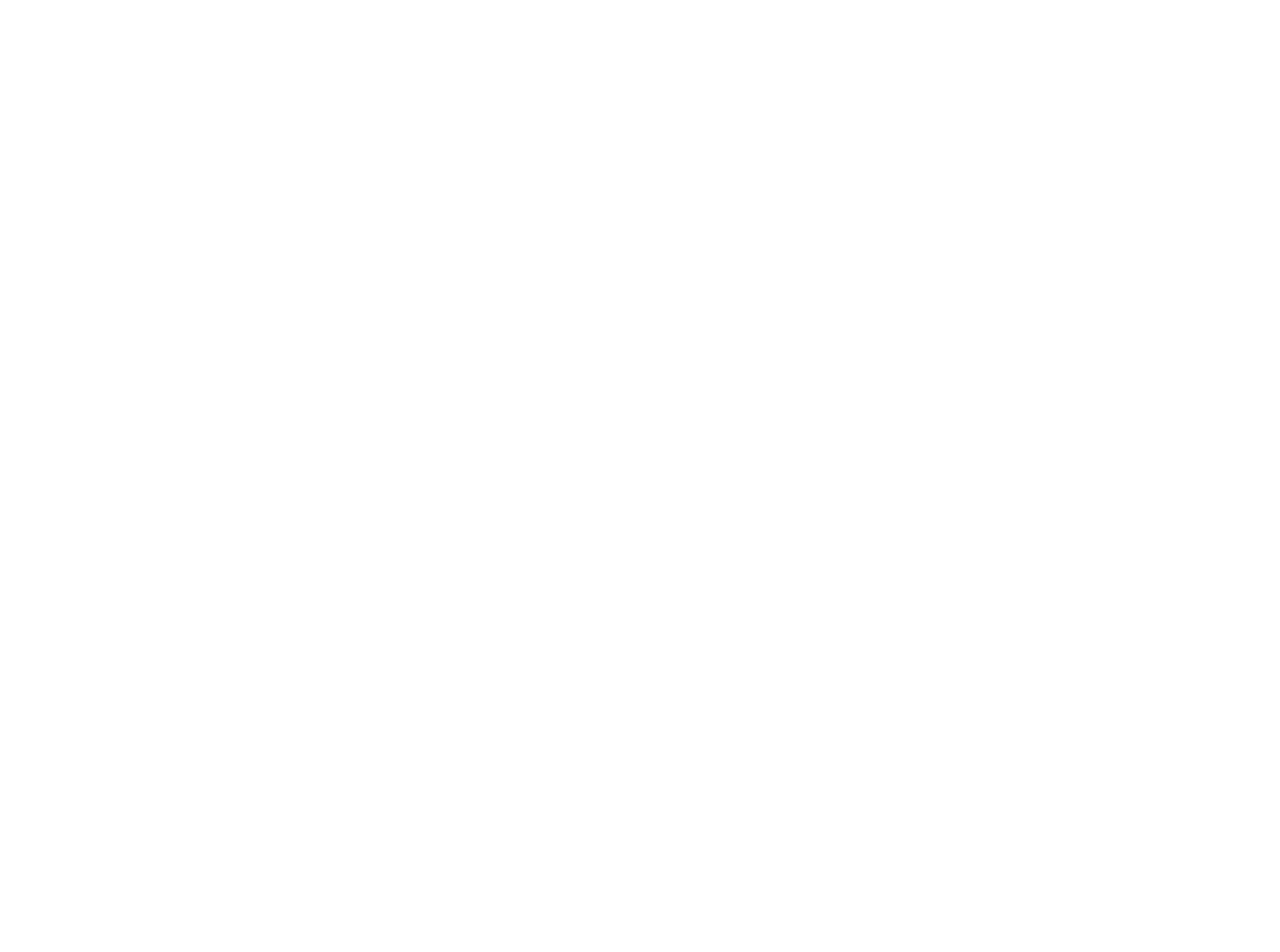
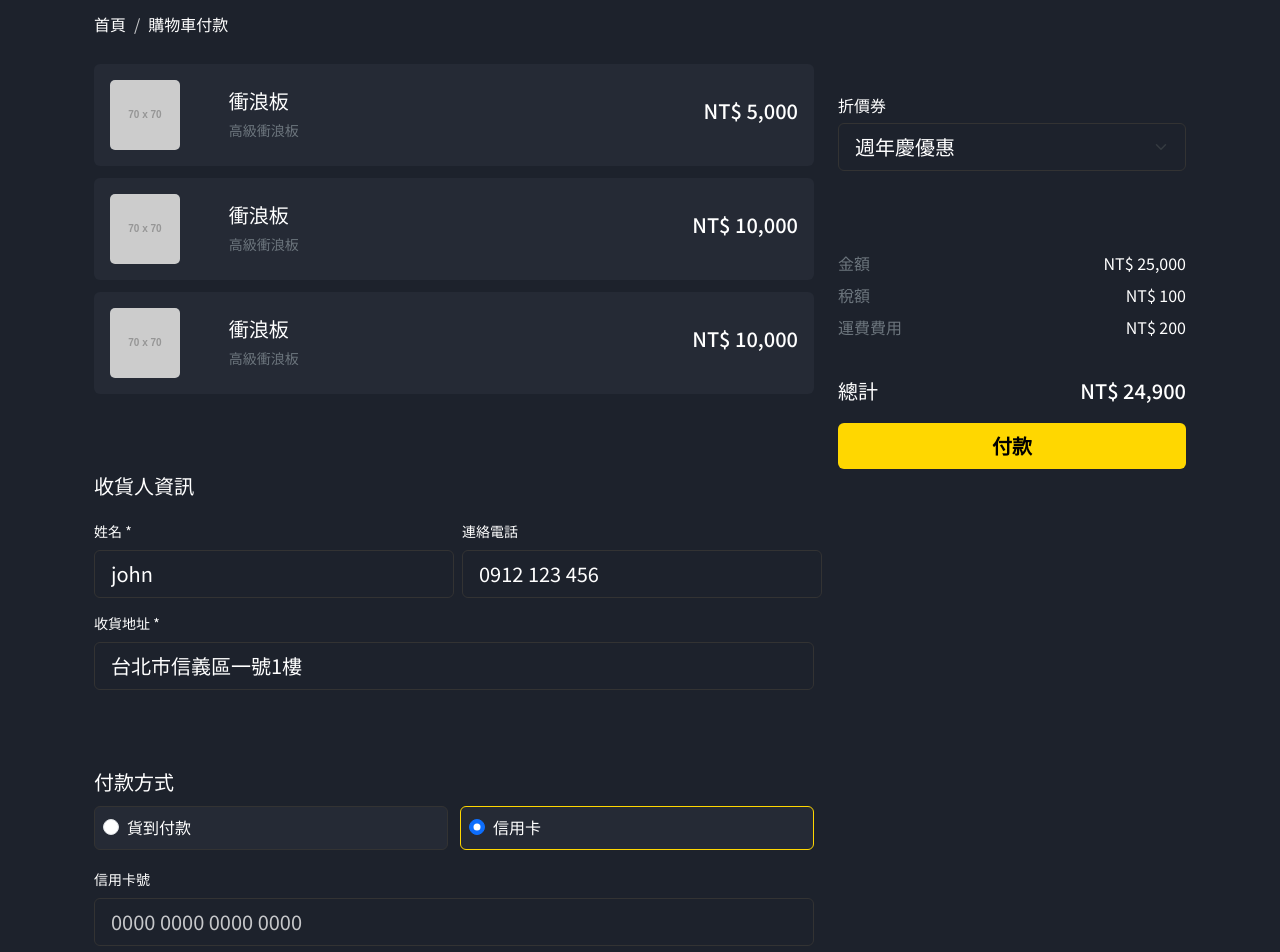
Before and after one commit to Glenyaochih/React-Ocean-Wing, a React (Vite) app: page /cart in a window 1280 px wide. Before the commit this address had no page. Shown: the top 952 px of the page. Before the commit the page ends 800 px from the top, so only its background shows below. Built offline with nearby package versions, Linux system fonts and the light colour scheme.

Commit message:
購物車

```diff
--- a/src/App.jsx
+++ b/src/App.jsx
@@ -1,4 +1,5 @@
 import { Routes, Route } from 'react-router-dom'
+import Cart from './pages/cart'
 import Backend from './pages/backend'
 import Home from './pages/Home'
 import './assets/scss/all.scss'
@@ -9,6 +10,7 @@
 			<Routes>
 				<Route path="/" element={<Home />} />
 				<Route path="/backend" element={<Backend />} />
+				<Route path="/cart" element={<Cart />} />
 			</Routes>
 		</div>
 	)
--- /dev/null
+++ b/src/pages/cart.jsx
@@ -0,0 +1,185 @@
+import React, { useState } from 'react'
+
+function Cart() {
+	const [paymentMethod, setPaymentMethod] = useState('credit')
+
+	// Sample product data
+	const products = [
+		{ id: 1, name: '衝浪板', description: '高級衝浪板', price: 5000, image: 'https://via.placeholder.com/70x70' },
+		{ id: 2, name: '衝浪板', description: '高級衝浪板', price: 10000, image: 'https://via.placeholder.com/70x70' },
+		{ id: 3, name: '衝浪板', description: '高級衝浪板', price: 10000, image: 'https://via.placeholder.com/70x70' },
+	]
+
+	return (
+		<div style={{ backgroundColor: '#1D222C', color: 'white', minHeight: '100vh' }} className="container">
+			<div className="container-fluid py-3">
+				{/* Breadcrumb */}
+				<div className="row mb-3">
+					<div className="col">
+						<nav aria-label="breadcrumb">
+							<ol className="breadcrumb">
+								<li className="breadcrumb-item">
+									<a href="#" className="text-white text-decoration-none ">
+										首頁
+									</a>
+								</li>
+								<li className="breadcrumb-item active text-white" aria-current="page">
+									購物車付款
+								</li>
+							</ol>
+						</nav>
+					</div>
+				</div>
+
+				<div className="row">
+					{/* Products List */}
+					<div className="col-md-8 mb-4">
+						{products.map(product => (
+							<div key={product.id} className="card mb-3" style={{ backgroundColor: '#252A35', border: 'none' }}>
+								<div className="card-body">
+									<div className="row align-items-center">
+										<div className="col-2">
+											<img src={product.image} alt={product.name} style={{ width: '70px', height: '70px', objectFit: 'cover', borderRadius: '5px' }} />
+										</div>
+										<div className="col-6">
+											<h6 className="mb-1">{product.name}</h6>
+											<small className="text-secondary">{product.description}</small>
+										</div>
+										<div className="col-4 text-end">
+											<h6>NT$ {product.price.toLocaleString()}</h6>
+										</div>
+									</div>
+								</div>
+							</div>
+						))}
+						{/* Contact Information */}
+						<div className="mb-4" style={{ marginTop: '80px' }}>
+							<h6 className="mb-5">收貨人資訊</h6>
+
+							<div className="mb-3 d-md-flex justify-content-between ">
+								<div className="col-12 col-md-6 me-md-2">
+									<label className="form-label small text-white">姓名 *</label>
+									<input type="text" className="form-control" defaultValue="john" style={{ backgroundColor: '#1D222C', border: '1px solid #333', color: 'white' }} />
+								</div>
+								<div className="col-12 col-md-6">
+									<label className="form-label small text-white">連絡電話</label>
+									<input type="tel" className="form-control" defaultValue="0912 123 456" style={{ backgroundColor: '#1D222C', border: '1px solid #333', color: 'white' }} />
+								</div>
+							</div>
+
+							<div className="mb-3">
+								<label className="form-label small text-white">收貨地址 *</label>
+								<input type="text" className="form-control" defaultValue="台北市信義區一號1樓" style={{ backgroundColor: '#1D222C', border: '1px solid #333', color: 'white' }} />
+							</div>
+						</div>
+
+						{/* Payment Methods */}
+						<div style={{ margin: '80px 0px' }}>
+							<h6 className="mb-3">付款方式</h6>
+							<div className="row g-3">
+								<div className="col-6">
+									<div
+										className="p-2 rounded"
+										style={{
+											backgroundColor: '#252A35',
+											border: paymentMethod === 'cod' ? '1px solid #FFD700' : '1px solid #333',
+											cursor: 'pointer',
+										}}
+										onClick={() => setPaymentMethod('cod')}
+									>
+										<div className="form-check">
+											<input className="form-check-input" type="radio" id="cod" name="paymentMethod" checked={paymentMethod === 'cod'} onChange={() => setPaymentMethod('cod')} />
+											<label className="form-check-label" htmlFor="cod">
+												貨到付款
+											</label>
+										</div>
+									</div>
+								</div>
+								<div className="col-6">
+									<div
+										className="p-2 rounded"
+										style={{
+											backgroundColor: '#252A35',
+											border: paymentMethod === 'credit' ? '1px solid #FFD700' : '1px solid #333',
+											cursor: 'pointer',
+										}}
+										onClick={() => setPaymentMethod('credit')}
+									>
+										<div className="form-check">
+											<input className="form-check-input" type="radio" id="credit" name="paymentMethod" checked={paymentMethod === 'credit'} onChange={() => setPaymentMethod('credit')} />
+											<label className="form-check-label" htmlFor="credit">
+												信用卡
+											</label>
+										</div>
+									</div>
+								</div>
+							</div>
+
+							{/* Credit Card Fields - Show only when credit card is selected */}
+							{paymentMethod === 'credit' && (
+								<div className="mt-4">
+									<div className="mb-3">
+										<label className="form-label small text-white">信用卡號</label>
+										<input type="text" className="form-control" placeholder="0000 0000 0000 0000" style={{ backgroundColor: '#1D222C', border: '1px solid #333', color: 'white' }} />
+									</div>
+									<div className="row g-3">
+										<div className="col-6">
+											<label className="form-label small text-white">有效期限</label>
+											<input type="text" className="form-control" placeholder="MM/YY" style={{ backgroundColor: '#1D222C', border: '1px solid #333', color: 'white' }} />
+										</div>
+										<div className="col-6">
+											<label className="form-label small text-white">安全碼</label>
+											<input type="text" className="form-control" placeholder="CVC" style={{ backgroundColor: '#1D222C', border: '1px solid #333', color: 'white' }} />
+										</div>
+									</div>
+								</div>
+							)}
+						</div>
+					</div>
+
+					{/* Checkout Summary */}
+					<div className="col-md-4">
+						<hr className="d-md-none" />
+						{/* Shipping Options */}
+						<div className="mb-4" style={{ margin: '32px 0px 0px 0px' }}>
+							<h6 className="mb-2" style={{ fontSize: '16px' }}>
+								折價券
+							</h6>
+							<select className="form-select mb-4" style={{ backgroundColor: '#1D222C', border: '1px solid #333', color: 'white' }}>
+								<option>週年慶優惠</option>
+								<option>母親節優惠</option>
+								<option>父親節優惠</option>
+								<option>新年優惠</option>
+							</select>
+						</div>
+
+						{/* Order Summary */}
+						<div className="mb-4" style={{ marginTop: '80px' }}>
+							<div className="d-flex justify-content-between mb-2">
+								<span className="text-secondary">金額</span>
+								<span>NT$ 25,000</span>
+							</div>
+							<div className="d-flex justify-content-between mb-2">
+								<span className="text-secondary">稅額</span>
+								<span>NT$ 100</span>
+							</div>
+							<div className="d-flex justify-content-between mb-3">
+								<span className="text-secondary">運費費用</span>
+								<span>NT$ 200</span>
+							</div>
+							<div className="d-flex justify-content-between mb-3" style={{ marginTop: '40px' }}>
+								<h6>總計</h6>
+								<h6>NT$ 24,900</h6>
+							</div>
+							<button className="btn w-100 py-2" style={{ backgroundColor: '#FFD700', color: 'black', fontWeight: 'bold', border: 'none' }}>
+								付款
+							</button>
+						</div>
+					</div>
+				</div>
+			</div>
+		</div>
+	)
+}
+
+export default Cart
```
